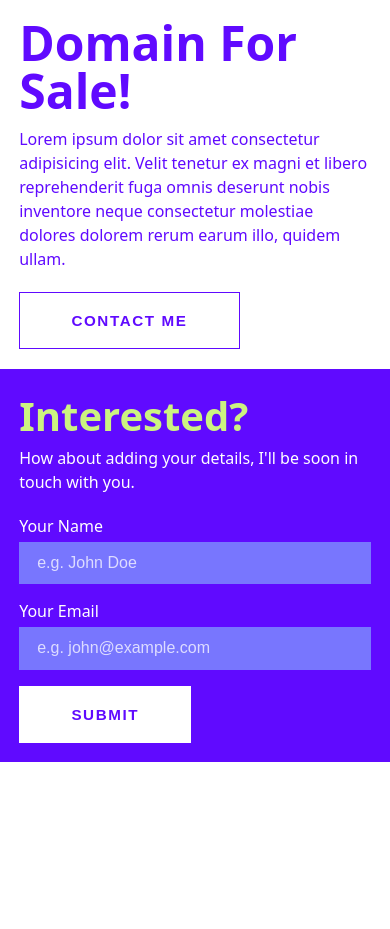
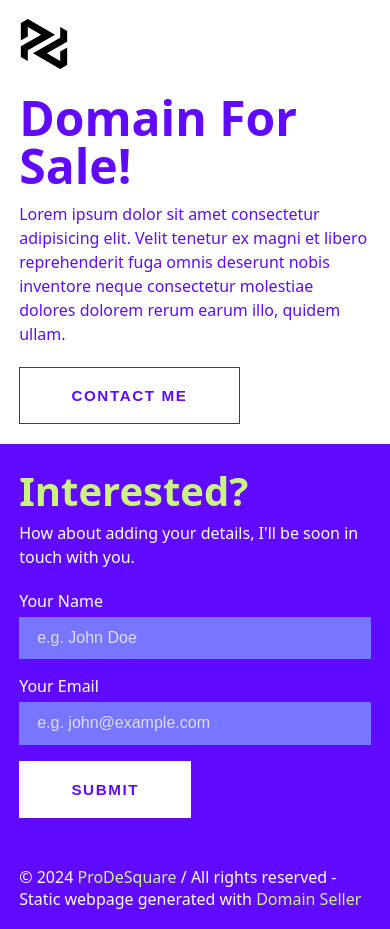
Before and after one commit to ProDeSquare/InstantDomainPage, a Preact app: page / in a window 390 px wide. Before the commit the page ends 844 px from the top, so only its background shows below. Built offline with nearby package versions, Linux system fonts and the light colour scheme.

Commit message:
site footer and logo

```diff
--- a/src/assets/styles/app.scss
+++ b/src/assets/styles/app.scss
@@ -46,10 +46,21 @@ section {
   }
 }
 
-.app-title-container {
+.app-title-wrapper {
   background-color: $white;
   color: $primary;
   justify-content: right;
+
+  .app-title-container {
+    display: flex;
+    height: 100%;
+    flex-direction: column;
+    justify-content: space-between;
+
+    .app-title {
+      margin-top: -3rem;
+    }
+  }
 }
 
 .app-content-container {
@@ -117,6 +128,14 @@ button {
   }
 }
 
+.mobile-footer-container {
+  display: none;
+}
+
+.footer-container {
+  display: block;
+}
+
 @media (max-width: 570px) {
   main {
     display: block;
@@ -136,7 +155,24 @@ button {
     }
   }
 
+  .app-title-wrapper .app-title-container .app-title {
+    margin-top: 1.25rem;
+  }
+
   form input {
     width: 100%;
   }
+
+  .mobile-footer-container {
+    display: block;
+    margin-top: 3rem;
+
+    a {
+      color: $secondary;
+    }
+  }
+
+  .footer-container {
+    display: none;
+  }
 }
--- a/src/components/layouts/Root.tsx
+++ b/src/components/layouts/Root.tsx
@@ -1,8 +1,17 @@
+import Footer from "@/components/sections/Footer";
+
 const Root = (): JSX.Element => (
   <div id="app-container">
     <main>
-      <section className="app-title-container">
+      <section className="app-title-wrapper">
+        <div className="app-title-container">
           <div>
+            <a href="https://prodesquare.com">
+              <img src="/prodesquare-logo.svg" alt="Site Logo" />
+            </a>
+          </div>
+
+          <div className="app-title">
             <h1>Domain For Sale!</h1>
 
             <p>
@@ -15,6 +24,11 @@ const Root = (): JSX.Element => (
             <button onClick={() => window.open("mailto:hamza@prodesquare.com")}>
               Contact Me
             </button>
+          </div>
+
+          <div className="footer-container">
+            <Footer />
+          </div>
         </div>
       </section>
 
@@ -50,6 +64,10 @@ const Root = (): JSX.Element => (
             <button type="submit">Submit</button>
           </form>
         </div>
+
+        <div className="mobile-footer-container">
+          <Footer />
+        </div>
       </section>
     </main>
   </div>
--- /dev/null
+++ b/src/components/sections/Footer.tsx
@@ -0,0 +1,9 @@
+const Footer = (): JSX.Element => (
+  <footer>
+    &copy; {new Date().getFullYear()}{" "}
+    <a href="https://prodesquare.com">ProDeSquare</a> / All rights reserved -
+    Static webpage generated with <a href="#">Domain Seller</a>
+  </footer>
+);
+
+export default Footer;
```
Also changed, not shown: public/prodesquare-logo.svg (added). Lines whose indentation alone changed are shown as unchanged.
